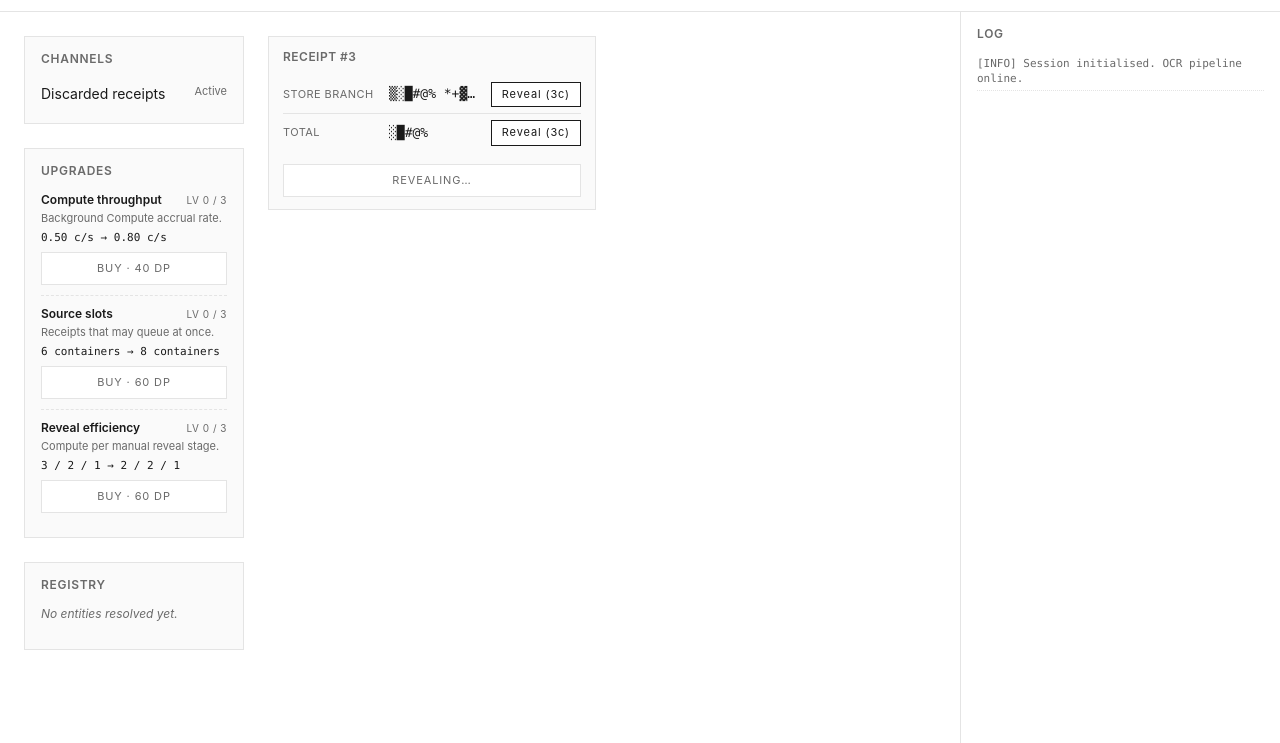
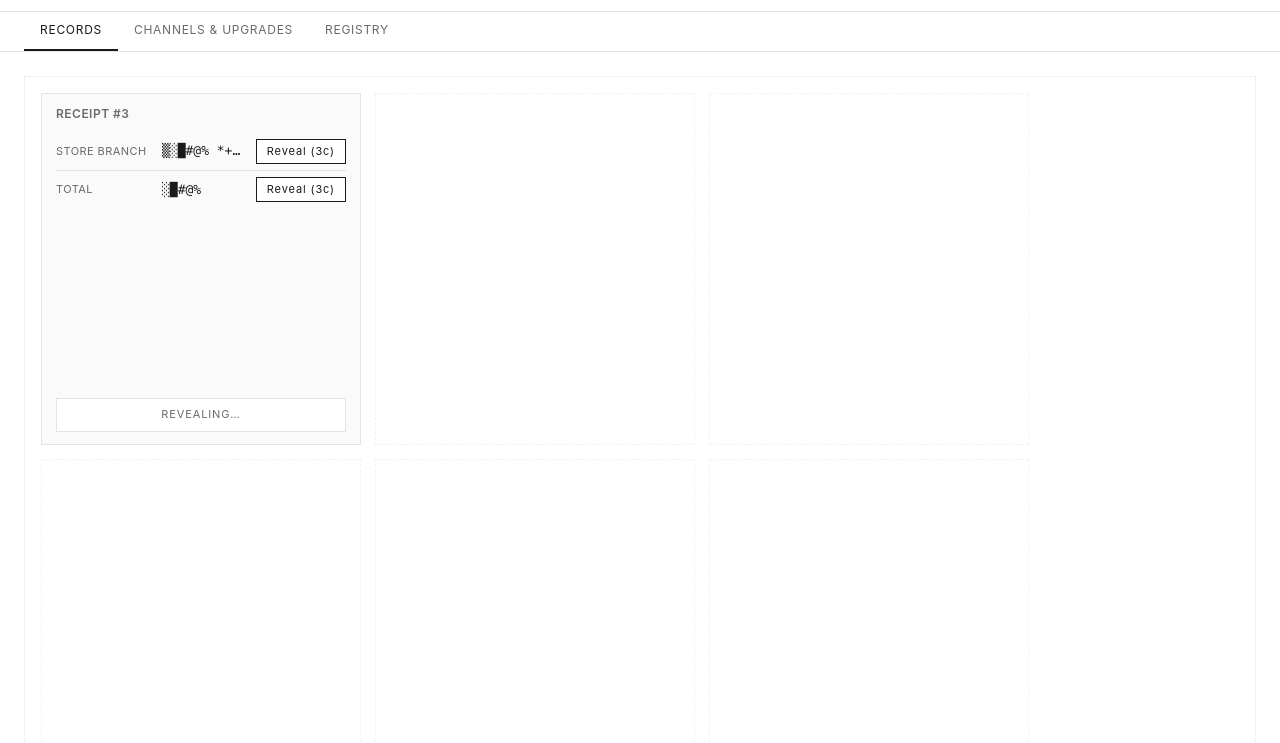
Before and after one commit to marwinburesch/residue, a website with bundled scripts: page index.html in a window 1280 px wide. Shown: the part 57-800 px from the top of the page. Built offline with nearby package versions, Linux system fonts and the light colour scheme.

Commit message:
Fragment slots and layout overhaul

```diff
--- a/index.html
+++ b/index.html
@@ -12,11 +12,14 @@
       <span class="subtitle">Expense Records / Field Extraction</span>
       <div id="resources"></div>
     </header>
+    <nav id="tabs" role="tablist"></nav>
     <main>
-      <section id="channels"></section>
-      <section id="fragments"></section>
-      <section id="upgrades"></section>
-      <section id="registry"></section>
+      <section id="fragments" data-panel="records"></section>
+      <section data-panel="ops" class="panel-ops">
+        <div id="channels"></div>
+        <div id="upgrades"></div>
+      </section>
+      <section id="registry" data-panel="registry"></section>
     </main>
     <aside id="log"></aside>
     <script type="module" src="/src/main.ts"></script>
--- a/src/ui/app.ts
+++ b/src/ui/app.ts
@@ -19,6 +19,7 @@ export function mountApp(_root: HTMLElement): void {
   const upgradesEl = requireEl("upgrades");
   const log = requireEl("log");
   const channelsEl = requireEl("channels");
+  const tabsEl = requireEl("tabs");
   channelsEl.innerHTML = `
     <h2>Channels</h2>
     <ul class="channel-list">
@@ -28,6 +29,7 @@ export function mountApp(_root: HTMLElement): void {
       </li>
     </ul>
   `;
+  mountTabs(tabsEl);
 
   const { state, offline } = loadOrInit(Date.now());
   let wiped = false;
@@ -78,6 +80,32 @@ export function mountApp(_root: HTMLElement): void {
   render();
 }
 
+const TABS: ReadonlyArray<{ id: string; label: string }> = [
+  { id: "records", label: "Records" },
+  { id: "ops", label: "Channels & Upgrades" },
+  { id: "registry", label: "Registry" },
+];
+
+function mountTabs(host: HTMLElement): void {
+  const panels = document.querySelectorAll<HTMLElement>("main > section[data-panel]");
+  const buttons: HTMLButtonElement[] = [];
+  const activate = (id: string) => {
+    for (const btn of buttons) btn.classList.toggle("is-active", btn.dataset.tab === id);
+    for (const panel of panels) panel.classList.toggle("is-active", panel.dataset.panel === id);
+  };
+  for (const { id, label } of TABS) {
+    const btn = document.createElement("button");
+    btn.type = "button";
+    btn.className = "tab";
+    btn.dataset.tab = id;
+    btn.textContent = label;
+    btn.addEventListener("click", () => activate(id));
+    host.appendChild(btn);
+    buttons.push(btn);
+  }
+  activate(TABS[0]!.id);
+}
+
 function mountResetButton(host: HTMLElement, onConfirm: () => void): void {
   const btn = createButton({
     variant: "inline",
--- a/src/ui/fragmentBrowser.ts
+++ b/src/ui/fragmentBrowser.ts
@@ -1,4 +1,4 @@
-import { REVEAL } from "../data/tuning.ts";
+import { CHANNEL, REVEAL } from "../data/tuning.ts";
 import type { Container, Fragment, GameState } from "../engine/state.ts";
 import {
   advanceReveal,
@@ -32,11 +32,14 @@ type ContainerView = {
 
 type BrowserView = {
   root: HTMLElement;
-  empty: HTMLElement;
   containers: Map<number, ContainerView>;
+  placeholders: HTMLElement[];
+  slotByContainer: Map<number, number>;
+  lastSignature: string;
 };
 
 const views = new WeakMap<HTMLElement, BrowserView>();
+const SLOT_COUNT = CHANNEL.receiptsContainerCap;
 
 export function renderFragmentBrowser(
   root: HTMLElement,
@@ -44,36 +47,79 @@ export function renderFragmentBrowser(
   onMutate: () => void,
 ): void {
   const view = views.get(root) ?? initView(root);
-  const containerIds = new Set<number>();
+  const liveIds = new Set(state.containers.map((c) => c.id));
+
+  for (const id of view.slotByContainer.keys()) {
+    if (!liveIds.has(id)) view.slotByContainer.delete(id);
+  }
+
+  const used = new Set(view.slotByContainer.values());
+  for (const container of state.containers) {
+    if (view.slotByContainer.has(container.id)) continue;
+    for (let i = 0; i < SLOT_COUNT; i++) {
+      if (!used.has(i)) {
+        view.slotByContainer.set(container.id, i);
+        used.add(i);
+        break;
+      }
+    }
+  }
+
+  const slotOwners: (Container | null)[] = Array.from({ length: SLOT_COUNT }, () => null);
+  for (const container of state.containers) {
+    const slot = view.slotByContainer.get(container.id);
+    if (slot !== undefined) slotOwners[slot] = container;
+  }
 
   for (const container of state.containers) {
-    containerIds.add(container.id);
     let cv = view.containers.get(container.id);
     if (!cv) {
       cv = createContainerView(container, state, onMutate);
       view.containers.set(container.id, cv);
-      view.root.appendChild(cv.card);
     }
     syncContainer(cv, container, state, onMutate);
   }
 
   for (const [id, cv] of view.containers) {
-    if (!containerIds.has(id)) {
+    if (!liveIds.has(id)) {
       cv.card.remove();
       view.containers.delete(id);
     }
   }
 
-  view.empty.hidden = state.containers.length > 0;
+  const signature = slotOwners.map((c) => (c ? c.id : "")).join(",");
+  if (signature !== view.lastSignature) {
+    for (let i = 0; i < SLOT_COUNT; i++) {
+      const owner = slotOwners[i];
+      const placeholder = view.placeholders[i]!;
+      if (owner) {
+        const cv = view.containers.get(owner.id)!;
+        if (view.root.children[i] !== cv.card) view.root.insertBefore(cv.card, view.root.children[i] ?? null);
+        placeholder.remove();
+      } else {
+        if (view.root.children[i] !== placeholder) view.root.insertBefore(placeholder, view.root.children[i] ?? null);
+      }
+    }
+    view.lastSignature = signature;
+  }
 }
 
 function initView(root: HTMLElement): BrowserView {
   root.innerHTML = "";
-  const empty = document.createElement("p");
-  empty.className = "empty";
-  empty.textContent = "Awaiting source material…";
-  root.appendChild(empty);
-  const view: BrowserView = { root, empty, containers: new Map() };
+  const placeholders: HTMLElement[] = [];
+  for (let i = 0; i < SLOT_COUNT; i++) {
+    const ph = document.createElement("div");
+    ph.className = "container-slot--empty";
+    placeholders.push(ph);
+    root.appendChild(ph);
+  }
+  const view: BrowserView = {
+    root,
+    containers: new Map(),
+    placeholders,
+    slotByContainer: new Map(),
+    lastSignature: "",
+  };
   views.set(root, view);
   return view;
 }
--- a/src/ui/styles.css
+++ b/src/ui/styles.css
@@ -19,12 +19,36 @@ body {
   line-height: 1.4;
   min-height: 100vh;
   display: grid;
-  grid-template-rows: auto 1fr;
-  grid-template-columns: 1fr 320px;
+  grid-template-rows: auto auto 1fr auto;
+  grid-template-columns: 1fr;
   grid-template-areas:
-    "header header"
-    "main   aside";
+    "header"
+    "tabs"
+    "main"
+    "log";
 }
+
+#tabs {
+  grid-area: tabs;
+  display: flex;
+  gap: 0;
+  border-bottom: 1px solid var(--line);
+  padding: 0 24px;
+}
+.tab {
+  background: none;
+  border: none;
+  border-bottom: 2px solid transparent;
+  padding: 10px 16px;
+  font: inherit;
+  font-size: 12px;
+  letter-spacing: 0.06em;
+  text-transform: uppercase;
+  color: var(--muted);
+  cursor: pointer;
+}
+.tab:hover { color: var(--ink); }
+.tab.is-active { color: var(--ink); border-bottom-color: var(--ink); }
 
 #topbar {
   grid-area: header;
@@ -70,11 +94,10 @@ body {
 main {
   grid-area: main;
   padding: 24px;
-  display: grid;
-  grid-template-columns: 220px 1fr;
-  gap: 24px;
   align-content: start;
 }
+main > section { display: none; }
+main > section.is-active { display: block; }
 
 #channels, #registry, #upgrades {
   background: var(--card);
@@ -82,18 +105,26 @@ main {
   padding: 14px 16px;
 }
 
-#channels { grid-column: 1; grid-row: 1; }
-#upgrades { grid-column: 1; grid-row: 2; }
-#registry { grid-column: 1; grid-row: 3; }
-#fragments {
-  grid-column: 2;
-  grid-row: 1 / span 3;
+.panel-ops.is-active {
   display: grid;
-  grid-template-columns: repeat(auto-fill, minmax(20rem, 1fr));
-  gap: 12px;
-  align-content: start;
+  grid-template-columns: minmax(0, 1fr) minmax(0, 1fr);
+  gap: 24px;
+  align-items: start;
 }
-#fragments .empty { grid-column: 1 / -1; }
+
+#fragments.is-active {
+  display: grid;
+  grid-template-columns: repeat(auto-fit, 20rem);
+  grid-auto-rows: 22rem;
+  gap: 14px;
+  padding: 16px;
+  border: 1px dotted var(--line);
+  justify-content: start;
+}
+.container-slot--empty {
+  border: 1px dashed var(--line);
+  opacity: 0.45;
+}
 
 .upgrade-list { list-style: none; padding: 0; margin: 0; }
 .upgrade-row {
@@ -179,6 +210,12 @@ h2 {
   padding: 12px 14px;
   display: flex;
   flex-direction: column;
+  overflow: hidden;
+}
+.container-card .container-body {
+  flex: 1;
+  overflow: hidden;
+  min-height: 0;
 }
 
 .rarity-badge {
@@ -268,11 +305,12 @@ h2 {
 .profile dd { margin: 0; font-size: 12px; }
 
 #log {
-  grid-area: aside;
-  border-left: 1px solid var(--line);
-  padding: 14px 16px;
-  max-height: calc(100vh - 54px);
+  grid-area: log;
+  border-top: 1px solid var(--line);
+  padding: 10px 24px;
+  max-height: 160px;
   overflow-y: auto;
+  font-size: 11px;
 }
 
 .log-entry {
@@ -291,11 +329,8 @@ h2 {
 }
 
 @media (max-width: 720px) {
-  body {
-    grid-template-columns: 1fr;
-    grid-template-areas: "header" "main" "aside";
-  }
-  main { grid-template-columns: 1fr; }
-  #fragments, #channels, #registry { grid-column: 1; grid-row: auto; }
-  #log { border-left: none; border-top: 1px solid var(--line); }
+  #tabs { padding: 0 12px; overflow-x: auto; }
+  main { padding: 12px; }
+  .panel-ops { grid-template-columns: 1fr; }
+  #fragments { grid-template-columns: repeat(auto-fit, minmax(16rem, 1fr)); }
 }
```
